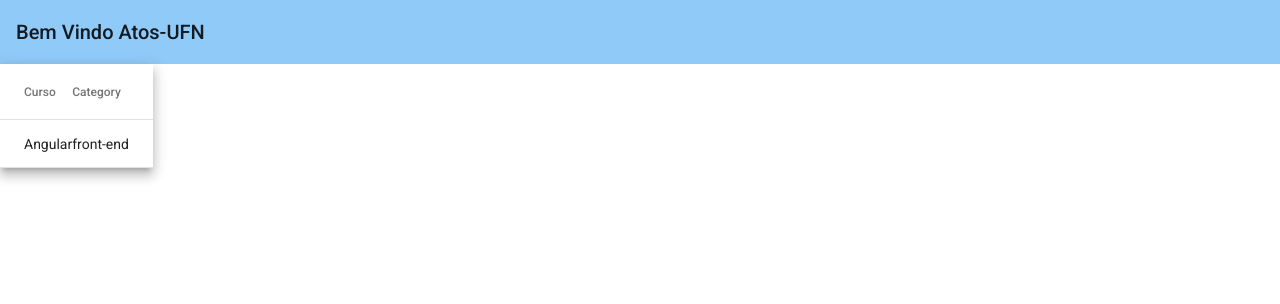
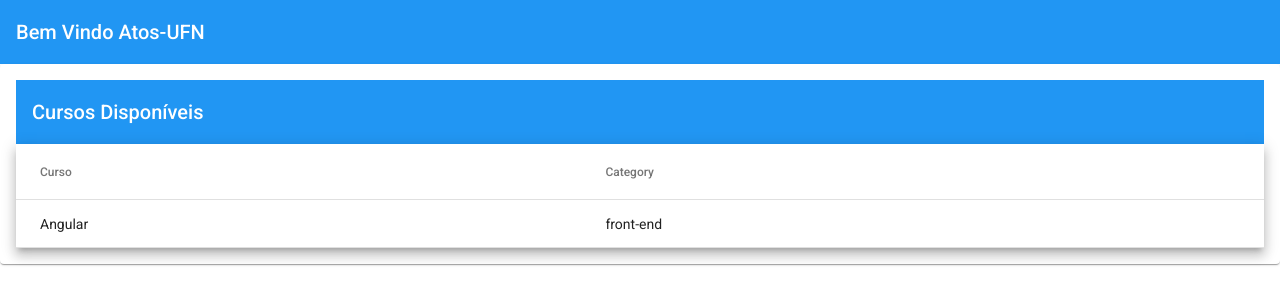
Before and after one commit to beneditocarvalho/curso-loiane-angular-spring, an Angular app in the folder LoianeAngularSpring/crud-angular/: page /courses in a window 1280 px wide. Shown: the top 304 px of the page. Built offline with nearby package versions, Linux system fonts and the light colour scheme.

Commit message:
CSS do Material Table e Criando um Módulo App Material

```diff
--- a/LoianeAngularSpring/crud-angular/src/app/courses/courses.module.ts
+++ b/LoianeAngularSpring/crud-angular/src/app/courses/courses.module.ts
@@ -1,9 +1,9 @@
 import { CommonModule } from '@angular/common';
 import { NgModule } from '@angular/core';
-import { MatTableModule } from '@angular/material/table';
+
+import { AppMaterialModule } from './../shared/app-material/app-material.module';
 import { CoursesRoutingModule } from './courses-routing.module';
 import { CoursesComponent } from './courses/courses.component';
-
 
 
 @NgModule({
@@ -13,7 +13,7 @@
   imports: [
     CommonModule,
     CoursesRoutingModule,
-    MatTableModule
+    AppMaterialModule
   ]
 })
 export class CoursesModule { }
--- a/LoianeAngularSpring/crud-angular/src/app/courses/courses/courses.component.html
+++ b/LoianeAngularSpring/crud-angular/src/app/courses/courses/courses.component.html
@@ -1,4 +1,8 @@
-<table mat-table [dataSource]="courses" class="mat-elevation-z8">
+<mat-card>
+
+  <mat-toolbar color="primary">Cursos Disponíveis</mat-toolbar>
+
+  <table mat-table [dataSource]="courses" class="mat-elevation-z8">
 
   <!--- Note that these columns can be defined in any order.
         The actual rendered columns are set as a property on the row definition" -->
@@ -30,3 +34,4 @@
   <tr mat-header-row *matHeaderRowDef="displayedColumns"></tr>
   <tr mat-row *matRowDef="let row; columns: displayedColumns;"></tr>
 </table>
+</mat-card>
--- a/LoianeAngularSpring/crud-angular/src/app/courses/courses/courses.component.scss
+++ b/LoianeAngularSpring/crud-angular/src/app/courses/courses/courses.component.scss
@@ -0,0 +1,3 @@
+table {
+  width: 100%;
+}
--- a/LoianeAngularSpring/crud-angular/src/styles.scss
+++ b/LoianeAngularSpring/crud-angular/src/styles.scss
@@ -2,7 +2,7 @@
 @import '@angular/material/theming';
 @include mat-core();
 
-$custom-app-primary: mat-palette($mat-blue, 200);
+$custom-app-primary: mat-palette($mat-blue);
 $custom-app-secondary: mat-palette($mat-indigo, A200, A400, A700);
 $custom-app-warn: mat-palette($mat-red);
 
```
Also changed, not shown: LoianeAngularSpring/crud-angular/src/app/shared/app-material/app-material.module.ts (added, +14 -0 lines).
